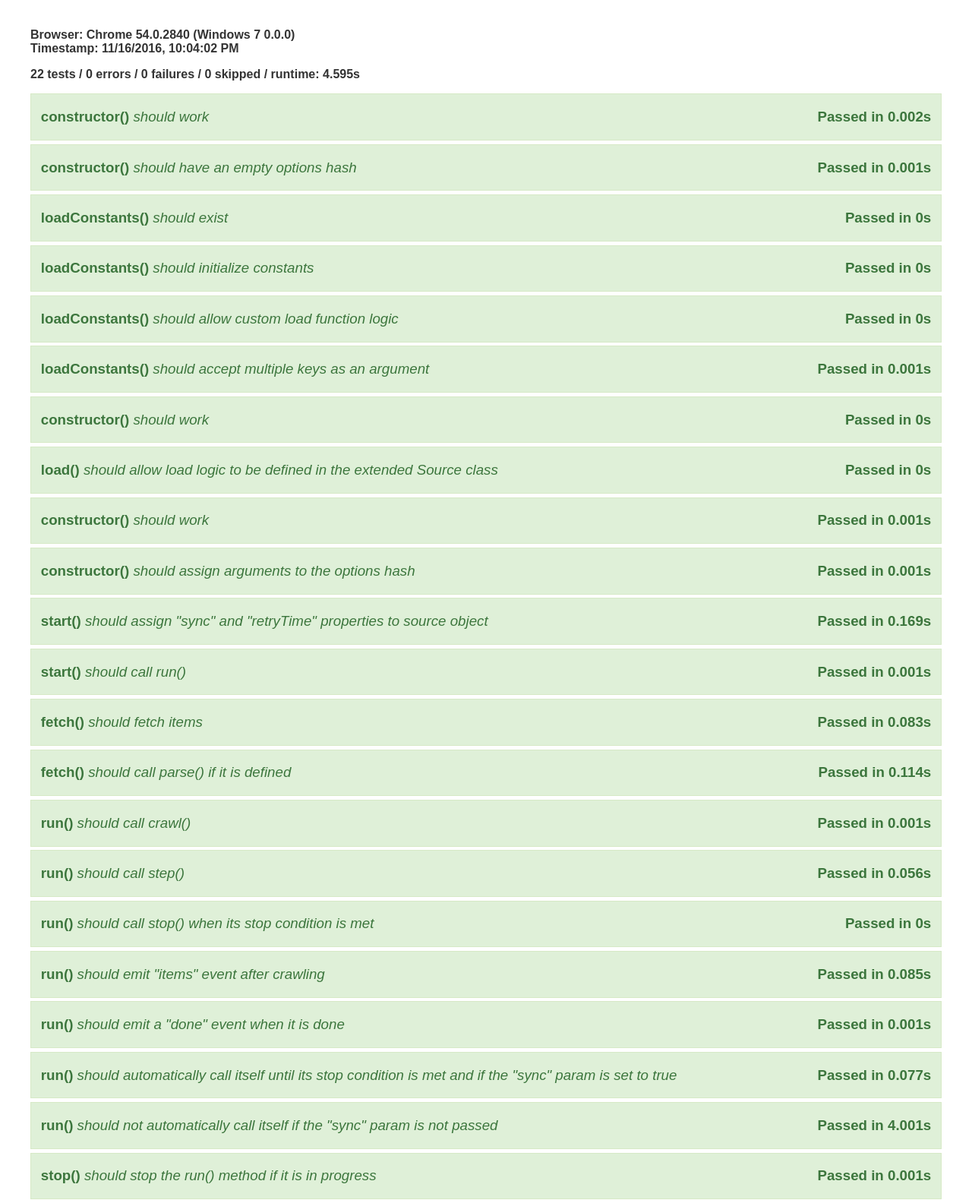
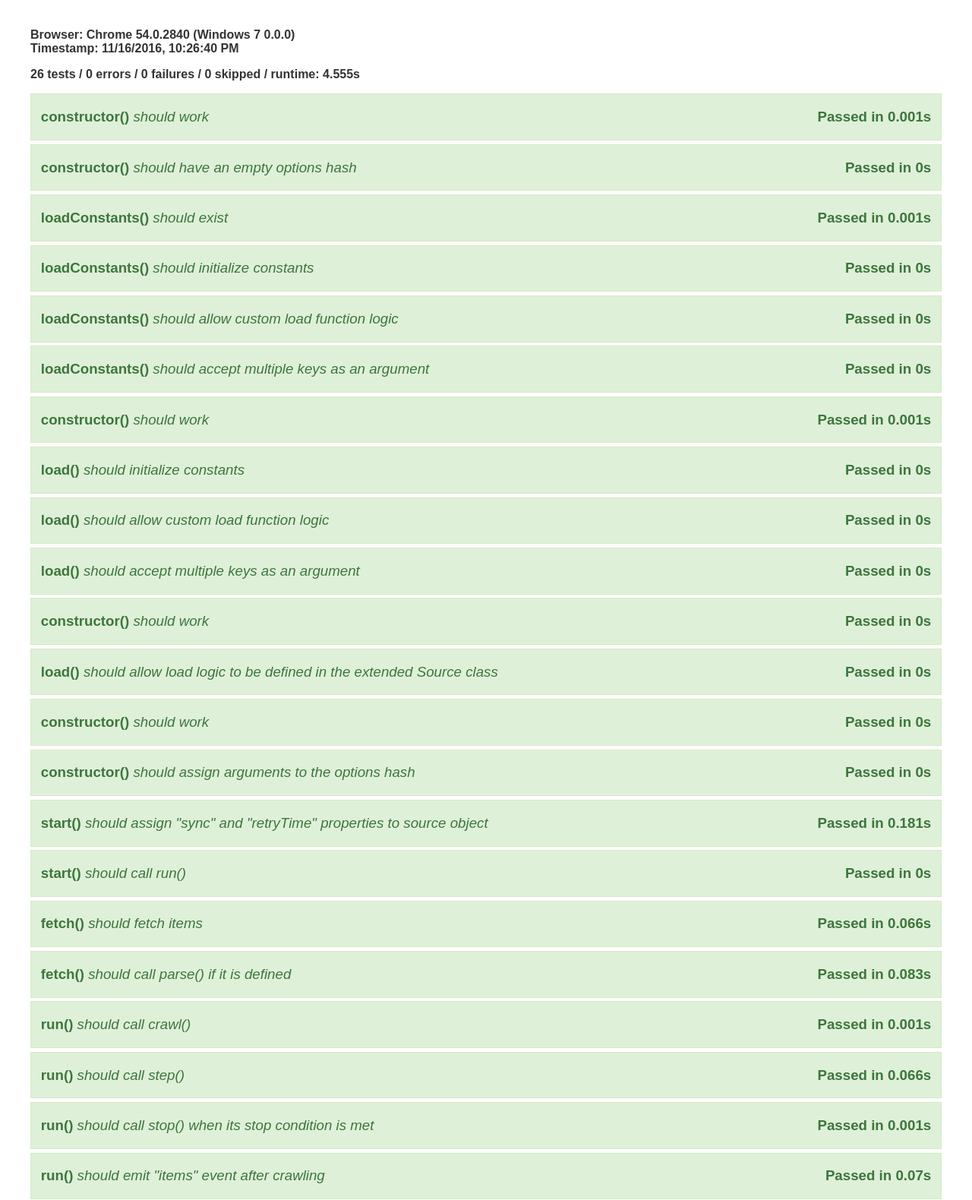
Before and after one commit to idelairre/tumblr-source, a website: page report/units.html in a window 1280 px wide. Shown: the part 71-1651 px from the top of the page at 76% size. Drawn offline with Linux system fonts and the light colour scheme.

Commit message:
load constants now listens for initialization event before assigning values

```diff
--- a/report/units.html
+++ b/report/units.html
@@ -10,13 +10,13 @@
     <section>
       <header class="overview">
         <div class="browser">Browser: Chrome 54.0.2840 (Windows 7 0.0.0)</div>
-        <div class="timestamp">Timestamp: 11/16/2016, 10:04:02 PM</div>
+        <div class="timestamp">Timestamp: 11/16/2016, 10:26:40 PM</div>
         <p class="results">
-          22 tests /
+          26 tests /
           0 errors /
           0 failures /
           0 skipped /
-          runtime: 4.595s
+          runtime: 4.555s
         </p>
       </header>
       <div class="spec spec--pass" style="">
@@ -25,7 +25,7 @@
             <p class="spec__suite">constructor()</p>
             <em class="spec__descrip">should work</em>
           </div>
-          <div class="spec__status">Passed in 0.002s</div>
+          <div class="spec__status">Passed in 0.001s</div>
         </h3>
       </div>
       <div class="spec spec--pass" style="">
@@ -34,7 +34,7 @@
             <p class="spec__suite">constructor()</p>
             <em class="spec__descrip">should have an empty options hash</em>
           </div>
-          <div class="spec__status">Passed in 0.001s</div>
+          <div class="spec__status">Passed in 0s</div>
         </h3>
       </div>
       <div class="spec spec--pass" style="">
@@ -43,7 +43,7 @@
             <p class="spec__suite">loadConstants()</p>
             <em class="spec__descrip">should exist</em>
           </div>
-          <div class="spec__status">Passed in 0s</div>
+          <div class="spec__status">Passed in 0.001s</div>
         </h3>
       </div>
       <div class="spec spec--pass" style="">
@@ -70,7 +70,43 @@
             <p class="spec__suite">loadConstants()</p>
             <em class="spec__descrip">should accept multiple keys as an argument</em>
           </div>
+          <div class="spec__status">Passed in 0s</div>
+        </h3>
+      </div>
+      <div class="spec spec--pass" style="">
+        <h3 class="spec__header">
+          <div class="spec__title">
+            <p class="spec__suite">constructor()</p>
+            <em class="spec__descrip">should work</em>
+          </div>
           <div class="spec__status">Passed in 0.001s</div>
+        </h3>
+      </div>
+      <div class="spec spec--pass" style="">
+        <h3 class="spec__header">
+          <div class="spec__title">
+            <p class="spec__suite">load()</p>
+            <em class="spec__descrip">should initialize constants</em>
+          </div>
+          <div class="spec__status">Passed in 0s</div>
+        </h3>
+      </div>
+      <div class="spec spec--pass" style="">
+        <h3 class="spec__header">
+          <div class="spec__title">
+            <p class="spec__suite">load()</p>
+            <em class="spec__descrip">should allow custom load function logic</em>
+          </div>
+          <div class="spec__status">Passed in 0s</div>
+        </h3>
+      </div>
+      <div class="spec spec--pass" style="">
+        <h3 class="spec__header">
+          <div class="spec__title">
+            <p class="spec__suite">load()</p>
+            <em class="spec__descrip">should accept multiple keys as an argument</em>
+          </div>
+          <div class="spec__status">Passed in 0s</div>
         </h3>
       </div>
       <div class="spec spec--pass" style="">
@@ -97,7 +133,7 @@
             <p class="spec__suite">constructor()</p>
             <em class="spec__descrip">should work</em>
           </div>
-          <div class="spec__status">Passed in 0.001s</div>
+          <div class="spec__status">Passed in 0s</div>
         </h3>
       </div>
       <div class="spec spec--pass" style="">
@@ -106,7 +142,7 @@
             <p class="spec__suite">constructor()</p>
             <em class="spec__descrip">should assign arguments to the options hash</em>
           </div>
-          <div class="spec__status">Passed in 0.001s</div>
+          <div class="spec__status">Passed in 0s</div>
         </h3>
       </div>
       <div class="spec spec--pass" style="">
@@ -115,7 +151,7 @@
             <p class="spec__suite">start()</p>
             <em class="spec__descrip">should assign "sync" and "retryTime" properties to source object</em>
           </div>
-          <div class="spec__status">Passed in 0.169s</div>
+          <div class="spec__status">Passed in 0.181s</div>
         </h3>
       </div>
       <div class="spec spec--pass" style="">
@@ -124,7 +160,7 @@
             <p class="spec__suite">start()</p>
             <em class="spec__descrip">should call run()</em>
           </div>
-          <div class="spec__status">Passed in 0.001s</div>
+          <div class="spec__status">Passed in 0s</div>
         </h3>
       </div>
       <div class="spec spec--pass" style="">
@@ -133,7 +169,7 @@
             <p class="spec__suite">fetch()</p>
             <em class="spec__descrip">should fetch items</em>
           </div>
-          <div class="spec__status">Passed in 0.083s</div>
+          <div class="spec__status">Passed in 0.066s</div>
         </h3>
       </div>
       <div class="spec spec--pass" style="">
@@ -142,7 +178,7 @@
             <p class="spec__suite">fetch()</p>
             <em class="spec__descrip">should call parse() if it is defined</em>
           </div>
-          <div class="spec__status">Passed in 0.114s</div>
+          <div class="spec__status">Passed in 0.083s</div>
         </h3>
       </div>
       <div class="spec spec--pass" style="">
@@ -160,7 +196,7 @@
             <p class="spec__suite">run()</p>
             <em class="spec__descrip">should call step()</em>
           </div>
-          <div class="spec__status">Passed in 0.056s</div>
+          <div class="spec__status">Passed in 0.066s</div>
         </h3>
       </div>
       <div class="spec spec--pass" style="">
@@ -169,7 +205,7 @@
             <p class="spec__suite">run()</p>
             <em class="spec__descrip">should call stop() when its stop condition is met</em>
           </div>
-          <div class="spec__status">Passed in 0s</div>
+          <div class="spec__status">Passed in 0.001s</div>
         </h3>
       </div>
       <div class="spec spec--pass" style="">
@@ -178,7 +214,7 @@
             <p class="spec__suite">run()</p>
             <em class="spec__descrip">should emit "items" event after crawling</em>
           </div>
-          <div class="spec__status">Passed in 0.085s</div>
+          <div class="spec__status">Passed in 0.07s</div>
         </h3>
       </div>
       <div class="spec spec--pass" style="">
@@ -187,7 +223,7 @@
             <p class="spec__suite">run()</p>
             <em class="spec__descrip">should emit a "done" event when it is done</em>
           </div>
-          <div class="spec__status">Passed in 0.001s</div>
+          <div class="spec__status">Passed in 0s</div>
         </h3>
       </div>
       <div class="spec spec--pass" style="">
@@ -196,7 +232,7 @@
             <p class="spec__suite">run()</p>
             <em class="spec__descrip">should automatically call itself until its stop condition is met and if the "sync" param is set to true</em>
           </div>
-          <div class="spec__status">Passed in 0.077s</div>
+          <div class="spec__status">Passed in 0.08s</div>
         </h3>
       </div>
       <div class="spec spec--pass" style="">
@@ -205,7 +241,7 @@
             <p class="spec__suite">run()</p>
             <em class="spec__descrip">should not automatically call itself if the "sync" param is not passed</em>
           </div>
-          <div class="spec__status">Passed in 4.001s</div>
+          <div class="spec__status">Passed in 4.002s</div>
         </h3>
       </div>
       <div class="spec spec--pass" style="">
@@ -214,7 +250,7 @@
             <p class="spec__suite">stop()</p>
             <em class="spec__descrip">should stop the run() method if it is in progress</em>
           </div>
-          <div class="spec__status">Passed in 0.001s</div>
+          <div class="spec__status">Passed in 0.002s</div>
         </h3>
       </div>
     </section>
```
Also changed, not shown: src/source.js (+9 -1 lines), test/entry.spec.js (+2 -0 lines), test/initialization.spec.js (added, +68 -0 lines), test/load.spec.js (+2 -0 lines), test/source.spec.js (+2 -0 lines), lib/tumblrSource.js, lib/tumblrSource.min.js, 2 other files.
